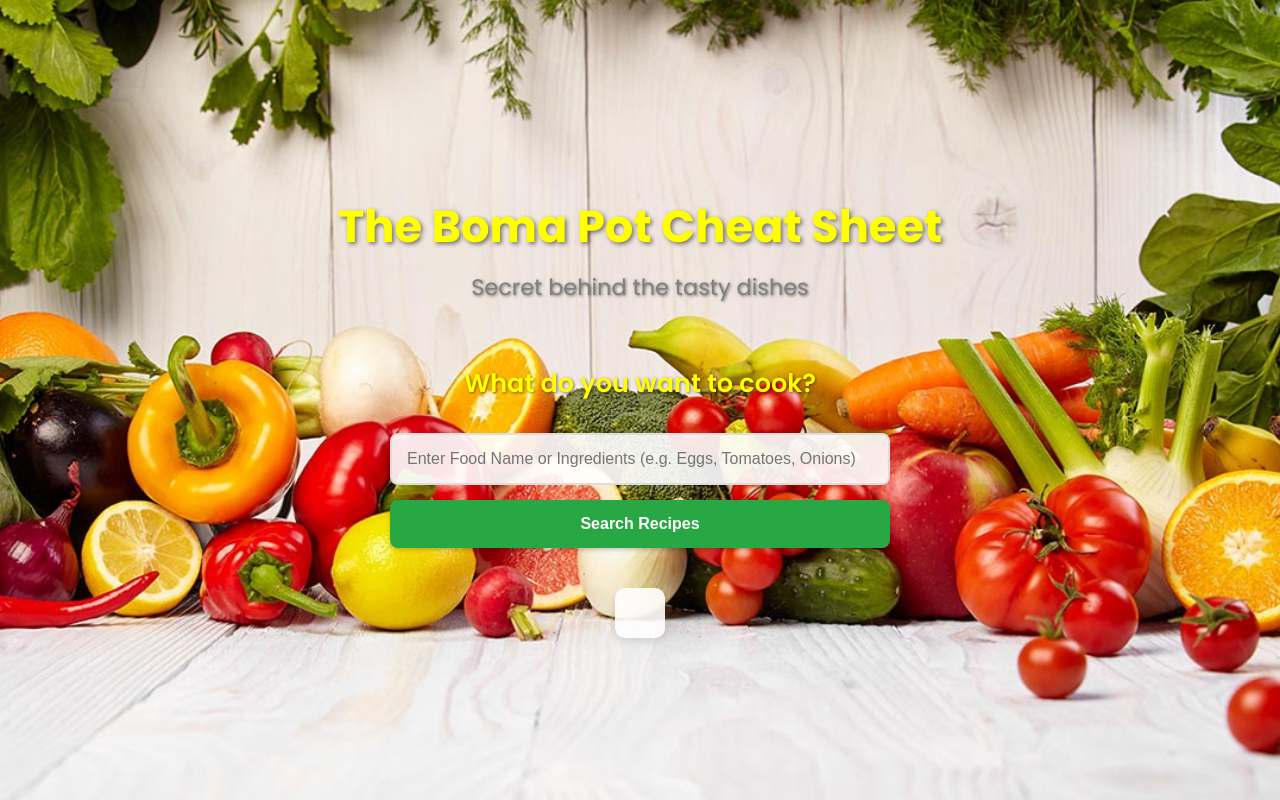
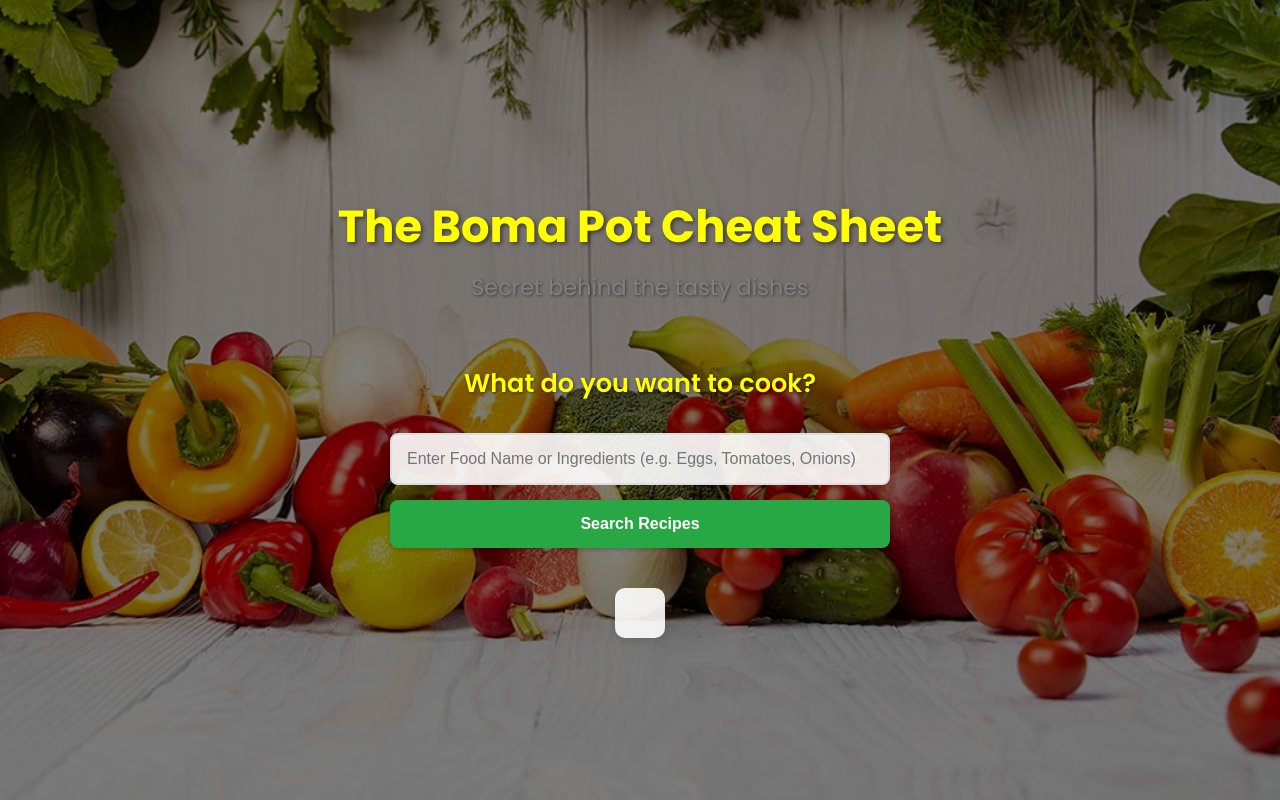
Before and after one commit to MwangiKinyeru/The-Boma-Pot, a Flask app: page / in a window 1280 px wide. Run offline with Flask 3, Linux system fonts and the light colour scheme; parts of the project's set-up code (start-up, migrations or seed data) failed here and were passed over.

Commit message:
Updates made

```diff
--- a/templates/index.html
+++ b/templates/index.html
@@ -10,7 +10,9 @@
             font-family: 'Poppins', sans-serif;
             margin: 0;
             padding: 0;
-            background-image: url('../images/index page image.JPG');
+            background:
+                linear-gradient(rgba(0, 0, 0, 0.5), rgba(0, 0, 0, 0.5)),
+                url('https://raw.githubusercontent.com/MwangiKinyeru/The-Boma-Pot/main/images/index%20page%20image.jpg') no-repeat center center fixed;
             background-size: cover;
             background-position: center;
             background-repeat: no-repeat;
@@ -20,7 +22,7 @@
             justify-content: center;
             align-items: center;
             text-align: center;
-            color: #333;
+            color: white;
         }
 
         h1 {
--- a/templates/results.html
+++ b/templates/results.html
@@ -20,8 +20,8 @@
             padding: 0;
             min-height: 100vh;
             background:
-                linear-gradient(rgba(245, 245, 245, 0.9), rgba(245, 245, 245, 0.9)),
-                url('../images/results page image.jpg') no-repeat center center fixed;
+                linear-gradient(rgba(0, 0, 0, 0.5), rgba(0, 0, 0, 0.5)),
+                url('https://raw.githubusercontent.com/MwangiKinyeru/The-Boma-Pot/main/images/results%20page%20image.jpg') no-repeat center center fixed;
             background-size: cover;
         }
 
```
Also changed, not shown: README.md, 1 other file.
